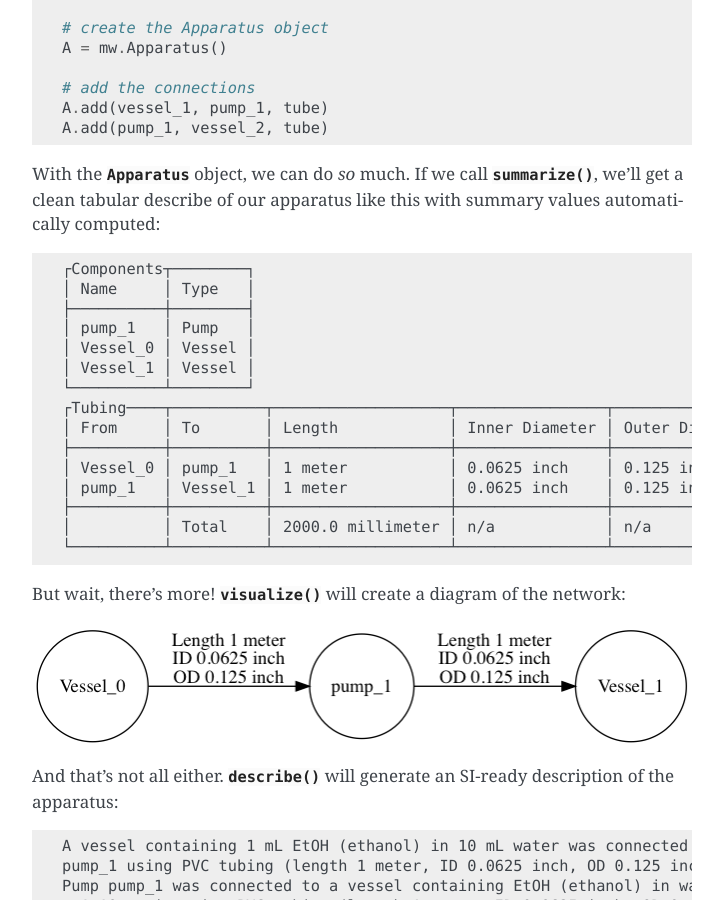
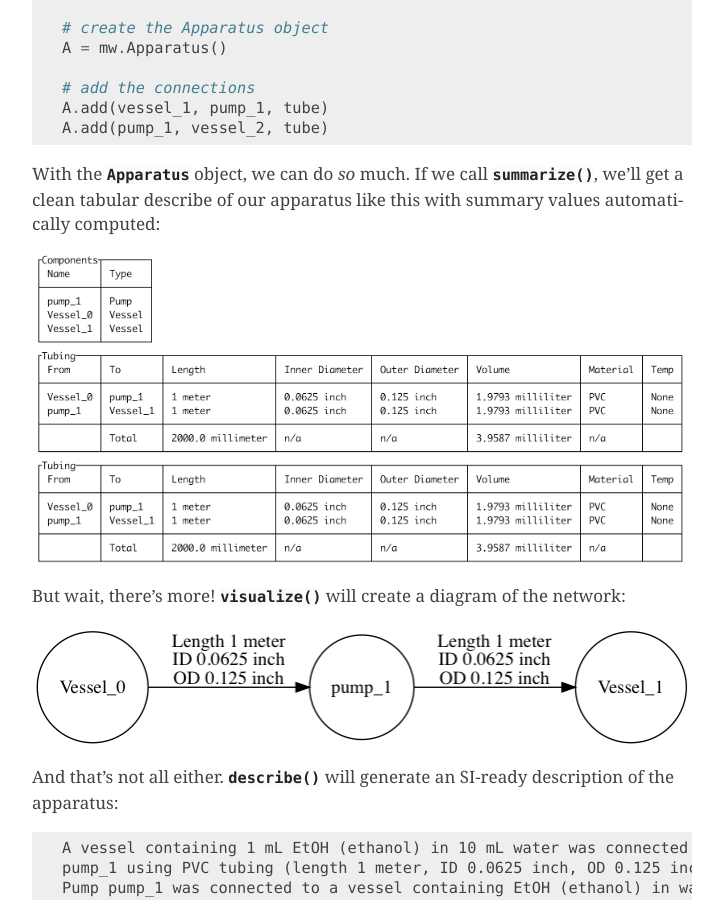
Before and after one commit to MechWolf/MechWolf, a Sphinx documentation site: the page built from docs/source/index.rst, in a window 1280 px wide and 900 px high, scrolled down 1716 px. Shown: the whole window, without its empty margins (388-1111 px from the left). Built offline with Sphinx 7.4.7, drawn with Linux system fonts in a browser that asks for light colours; pages that are not in the unit, such as notebooks, are missing from menus.

Commit message:
Change summary table to image to support LaTeX output

```diff
--- a/docs/source/index.rst
+++ b/docs/source/index.rst
@@ -78,23 +78,10 @@
 
 With the :class:`~mechwolf.Apparatus` object, we can do *so* much. If we call
 :meth:`~mechwolf.Apparatus.summarize()`, we'll get a clean tabular describe of
-our apparatus like this with summary values automatically computed::
+our apparatus like this with summary values automatically computed:
 
-    ┌Components┬────────┐
-    │ Name     │ Type   │
-    ├──────────┼────────┤
-    │ pump_1   │ Pump   │
-    │ Vessel_0 │ Vessel │
-    │ Vessel_1 │ Vessel │
-    └──────────┴────────┘
-    ┌Tubing────┬──────────┬───────────────────┬────────────────┬────────────────┬───────────────────┬──────────┬──────┐
-    │ From     │ To       │ Length            │ Inner Diameter │ Outer Diameter │ Volume            │ Material │ Temp │
-    ├──────────┼──────────┼───────────────────┼────────────────┼────────────────┼───────────────────┼──────────┼──────┤
-    │ Vessel_0 │ pump_1   │ 1 meter           │ 0.0625 inch    │ 0.125 inch     │ 1.9793 milliliter │ PVC      │ None │
-    │ pump_1   │ Vessel_1 │ 1 meter           │ 0.0625 inch    │ 0.125 inch     │ 1.9793 milliliter │ PVC      │ None │
-    ├──────────┼──────────┼───────────────────┼────────────────┼────────────────┼───────────────────┼──────────┼──────┤
-    │          │ Total    │ 2000.0 millimeter │ n/a            │ n/a            │ 3.9587 milliliter │ n/a      │      │
-    └──────────┴──────────┴───────────────────┴────────────────┴────────────────┴───────────────────┴──────────┴──────┘
+.. image:: example_table.png
+    :align: center
 
 
 But wait, there's more! :meth:`~mechwolf.Apparatus.visualize()` will create a
```
Also changed, not shown: docs/source/example_table.png (added).
